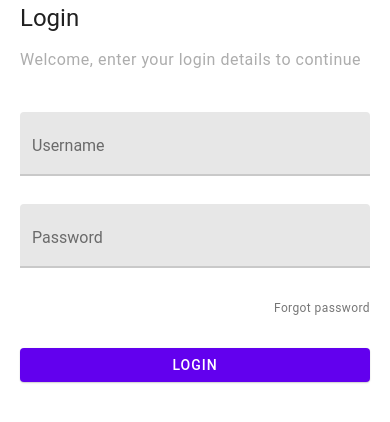
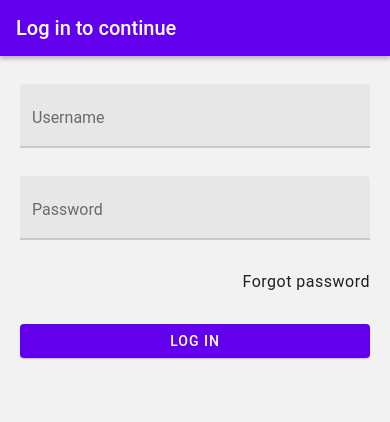
Before and after one commit to daduam/shopping-app, a React Native app: screen /login in a window 390 px wide. Shown: the top 422 px of the page. Built offline with nearby package versions, Linux system fonts and the light colour scheme.

Commit message:
add finishing touches to login screen

```diff
--- a/App.jsx
+++ b/App.jsx
@@ -1,24 +1,42 @@
-import Constants from "expo-constants";
-import { StatusBar } from "expo-status-bar";
-import React from "react";
-import { SafeAreaView, StyleSheet } from "react-native";
+import { NavigationContainer } from "@react-navigation/native";
+import { createNativeStackNavigator } from "@react-navigation/native-stack";
+import React, { Fragment } from "react";
 import { Provider as PaperProvider } from "react-native-paper";
+import Header from "./components/Header";
+import useAuth, { AuthProvider } from "./hooks/useAuth";
+import HomeScreen from "./screens/HomeScreen";
 import LoginScreen from "./screens/LoginScreen";
 
+const Stack = createNativeStackNavigator();
+
 export default function App() {
+  const { authData } = useAuth();
+
   return (
-    <PaperProvider>
-      <SafeAreaView style={styles.container}>
-        <StatusBar style="auto" />
-        <LoginScreen />
-      </SafeAreaView>
-    </PaperProvider>
+    <AuthProvider>
+      <PaperProvider>
+        <NavigationContainer>
+          <Stack.Navigator
+            screenOptions={{
+              header: (props) => <Header {...props} />,
+            }}
+          >
+            {authData?.token ? (
+              <Fragment>
+                <Stack.Screen name="home" component={HomeScreen} />
+              </Fragment>
+            ) : (
+              <Fragment>
+                <Stack.Screen
+                  name="login"
+                  component={LoginScreen}
+                  options={{ title: "Log in to continue" }}
+                />
+              </Fragment>
+            )}
+          </Stack.Navigator>
+        </NavigationContainer>
+      </PaperProvider>
+    </AuthProvider>
   );
 }
-
-const styles = StyleSheet.create({
-  container: {
-    marginTop: Constants.statusBarHeight,
-    marginHorizontal: 20,
-  },
-});
--- a/components/Form/Form.jsx
+++ /dev/null
@@ -1,37 +0,0 @@
-import React from "react";
-import { StyleSheet, View } from "react-native";
-import { Headline, Subheading } from "react-native-paper";
-import colors from "../../constants/colors";
-
-export default ({ header, subheader, children }) => {
-  return (
-    <View style={styles.container}>
-      {(header || subheader) && (
-        <View style={styles.headingContainer}>
-          {header && <Headline style={styles.headerText}>{header}</Headline>}
-          {subheader && (
-            <Subheading style={styles.subheaderText}>{subheader}</Subheading>
-          )}
-        </View>
-      )}
-      {children}
-    </View>
-  );
-};
-
-const styles = StyleSheet.create({
-  container: {
-    flex: 1,
-  },
-  headingContainer: {
-    marginBottom: 28,
-  },
-  headerText: {
-    color: colors.primary,
-    marginBottom: 12,
-  },
-  subheaderText: {
-    color: colors.gray,
-    marginBottom: 12,
-  },
-});
--- a/components/Form/index.js
+++ /dev/null
@@ -1,3 +0,0 @@
-import Form from "./Form";
-
-export { Form };
--- /dev/null
+++ b/components/Header.jsx
@@ -0,0 +1,14 @@
+import React from "react";
+import { Appbar } from "react-native-paper";
+import { getHeaderTitle } from "@react-navigation/elements";
+
+export default ({ navigation, options, route, back }) => {
+  const title = getHeaderTitle(options, route.name);
+
+  return (
+    <Appbar.Header>
+      {back && <Appbar.BackAction onPress={navigation.goBack} />}
+      <Appbar.Content title={title} />
+    </Appbar.Header>
+  );
+};
--- /dev/null
+++ b/hooks/useAuth.jsx
@@ -0,0 +1,59 @@
+import React, { createContext, useContext, useEffect, useState } from "react";
+import * as SecureStore from "expo-secure-store";
+
+const key = "AUTH_TOKEN";
+const AuthContext = createContext({});
+
+export const AuthProvider = ({ children }) => {
+  const [authData, setAuthData] = useState();
+  const [loading, setLoading] = useState(true);
+
+  useEffect(() => {
+    async function loadAuthData() {
+      try {
+        const result = await SecureStore.getItemAsync(key);
+        if (result) {
+          setAuthData(JSON.parse(result));
+        }
+      } catch (err) {
+        console.error(err);
+      } finally {
+        setLoading(false);
+      }
+    }
+
+    loadAuthData();
+  }, []);
+
+  const setLoginToken = async (token, username) => {
+    const data = { token, username };
+    setAuthData(data);
+    await SecureStore.setItemAsync(key, JSON.stringify(data));
+  };
+
+  const removeLoginToken = async () => {
+    setAuthData(undefined);
+    await SecureStore.deleteItemAsync(key);
+  };
+
+  return (
+    <AuthContext.Provider
+      value={{
+        authData,
+        loading,
+        setLoginToken,
+        removeLoginToken,
+      }}
+    >
+      {children}
+    </AuthContext.Provider>
+  );
+};
+
+export default () => {
+  const context = useContext(AuthContext);
+  if (!context) {
+    throw new Error("useAuth must be used within an AuthProvider");
+  }
+  return context;
+};
--- a/screens/HomeScreen.jsx
+++ b/screens/HomeScreen.jsx
@@ -1 +1,9 @@
-export default () => null;
+import React from "react";
+import { View } from "react-native";
+import { Text } from "react-native-paper";
+
+export default () => (
+  <View>
+    <Text>home screen</Text>
+  </View>
+);
--- a/screens/LoginScreen.jsx
+++ b/screens/LoginScreen.jsx
@@ -1,27 +1,30 @@
 import React, { useState } from "react";
 import { View } from "react-native";
-import { Button, Caption, TextInput } from "react-native-paper";
-import { Form } from "../components/Form";
+import { Button, Subheading, TextInput } from "react-native-paper";
+import useAuth from "../hooks/useAuth";
 
 export default () => {
   const [username, setUsername] = useState("");
   const [password, setPassword] = useState("");
+  const { setLoginToken, loading } = useAuth();
 
   return (
-    <Form
-      header="Login"
-      subheader="Welcome, enter your login details to continue"
+    <View
+      style={{
+        paddingTop: 28,
+        paddingHorizontal: 20,
+      }}
     >
       <TextInput
         label="Username"
         value={username}
-        onChangeText={(text) => setUsername(text)}
+        onChangeText={setUsername}
         style={{ marginBottom: 28 }}
       />
       <TextInput
         label="Password"
         value={password}
-        onChangeText={(text) => setPassword(text)}
+        onChangeText={setPassword}
         secureTextEntry
         style={{ marginBottom: 28 }}
       />
@@ -33,17 +36,18 @@ export default () => {
         }}
       >
         {/* TODO make link that navigates to forgot password screen */}
-        <Caption>Forgot password</Caption>
+        <Subheading>Forgot password</Subheading>
       </View>
       <Button
         mode="contained"
-        onPress={() => {
-          console.log(`Logging in as ${username}`);
-          // TODO navigate to homepage
+        onPress={async () => {
+          console.log("loading", loading);
+          await setLoginToken("some-token-from-server", username);
         }}
       >
-        Login
+        {/* {loading ? "Logging in..." : "Log in"} */}
+        Log in
       </Button>
-    </Form>
+    </View>
   );
 };
```
Also changed, not shown: package.json (+7 -0 lines), 1 other file (tests, documents, lock files or other folders).
